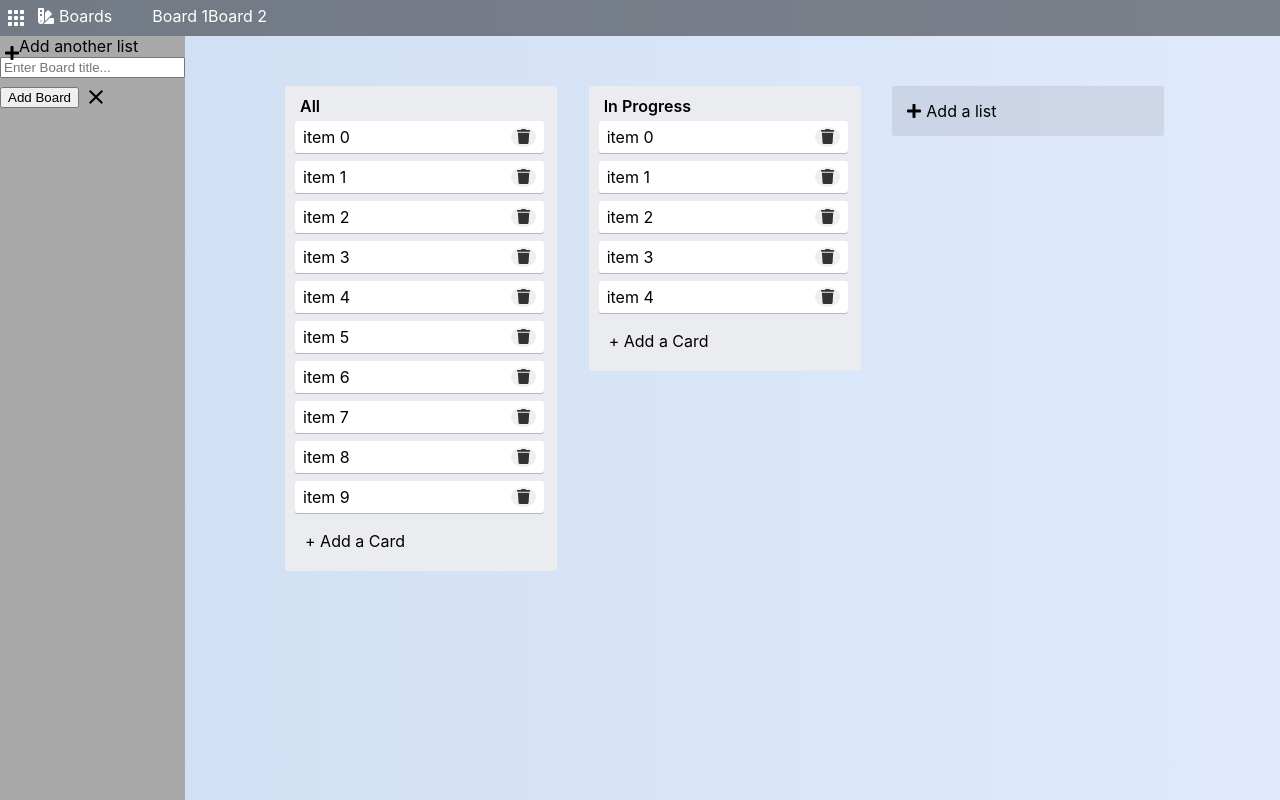
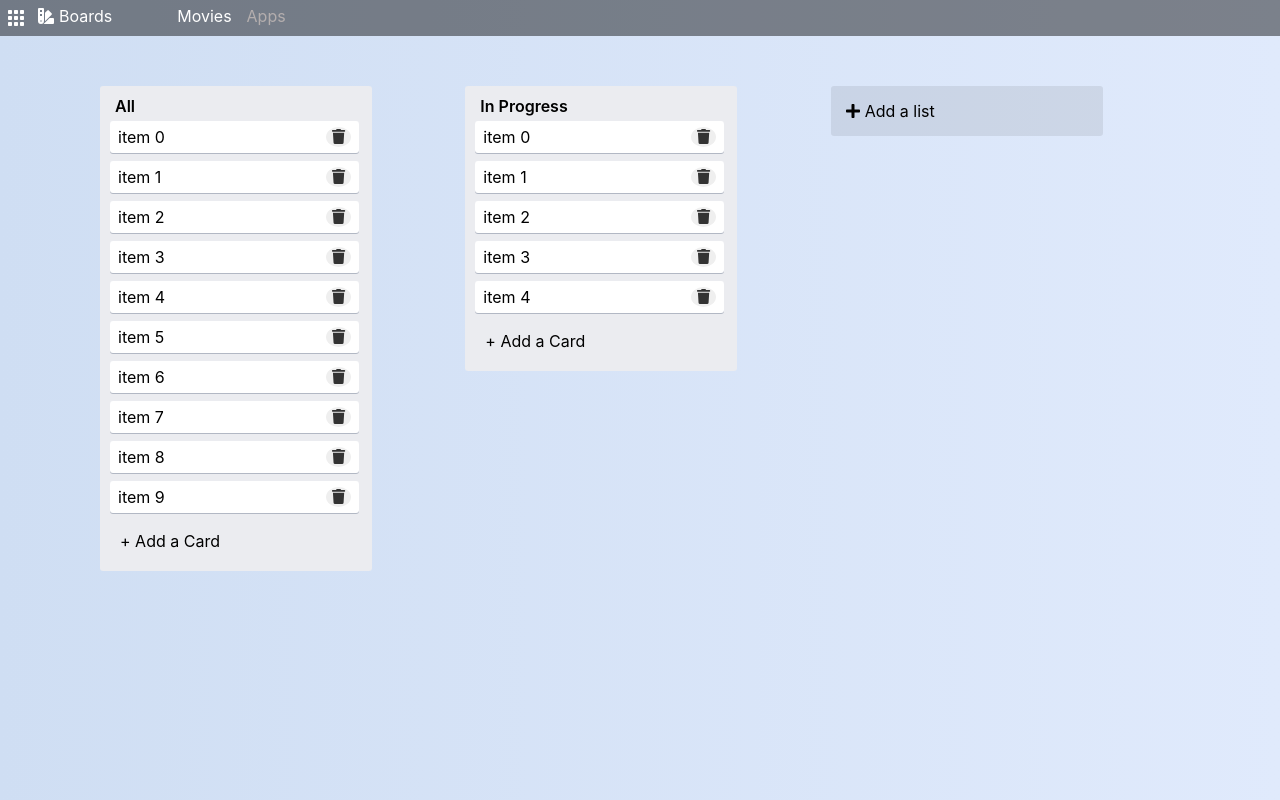
Before and after one commit to PrashantSingh5946/Trello, a React (Create React App) app: page / in a window 1280 px wide. Built offline with nearby package versions, Linux system fonts and the light colour scheme.

Commit message:
Navbar Aesthetics

```diff
--- a/src/App.css
+++ b/src/App.css
@@ -28,7 +28,19 @@
 .boardNames
 {
   display: flex;
-  margin: 0px 30px;
+  margin: 0px 40px;
+}
+
+.boardNames .boardName
+{
+  margin-left: 15px;
+  color: rgb(180 174 174);
+}
+
+.boardNames .boardName.active
+{
+  color: #fff;
+
 }
 
 .container {
--- a/src/App.js
+++ b/src/App.js
@@ -98,7 +98,7 @@ export default function App() {
   }
 
   const currentBoard = state[activeBoard];
-  console.log(currentBoard)
+  console.log(currentBoard);
   return (
     <div className="App">
       <div className="navbar">
@@ -122,20 +122,14 @@ export default function App() {
           <span>Boards</span>
         </div>
         <div className="boardNames">
-          <div>Board 1</div>
-          <div>Board 2</div>
+          {state.map((el, ind) => (
+            <div className={ind===activeBoard?"boardName active":"boardName"} onClick={()=>{setActiveBoard(ind)}}>
+              {el.name}
+            </div>
+          ))}
         </div>
       </div>
       <div className="container">
-        <div className="collections-menu">
-          <span className="boardsMenu">
-            <span style={{ marginRight: "5px" }}>
-              <FontAwesomeIcon icon={faPlus} />
-            </span>
-            Add another list
-          </span>
-          <AddBoard addBoard={() => {}} />
-        </div>
         <div className="content board">
           <DragDropContext onDragEnd={onDragEnd}>
             <div
@@ -146,7 +140,7 @@ export default function App() {
                 alignItems: "flex-start",
               }}
             >
-              {currentBoard.lists.map((el,ind) => (
+              {currentBoard.lists.map((el, ind) => (
                 <div className="collection">
                   <div className="collection-wrapper">
                     <div className="header">
@@ -184,7 +178,9 @@ export default function App() {
                                       type="button"
                                       onClick={() => {
                                         const newState = [...state];
-                                        newState[activeBoard].lists[ind].items.splice(index, 1);
+                                        newState[activeBoard].lists[
+                                          ind
+                                        ].items.splice(index, 1);
                                         setState(newState);
                                       }}
                                     >
```
